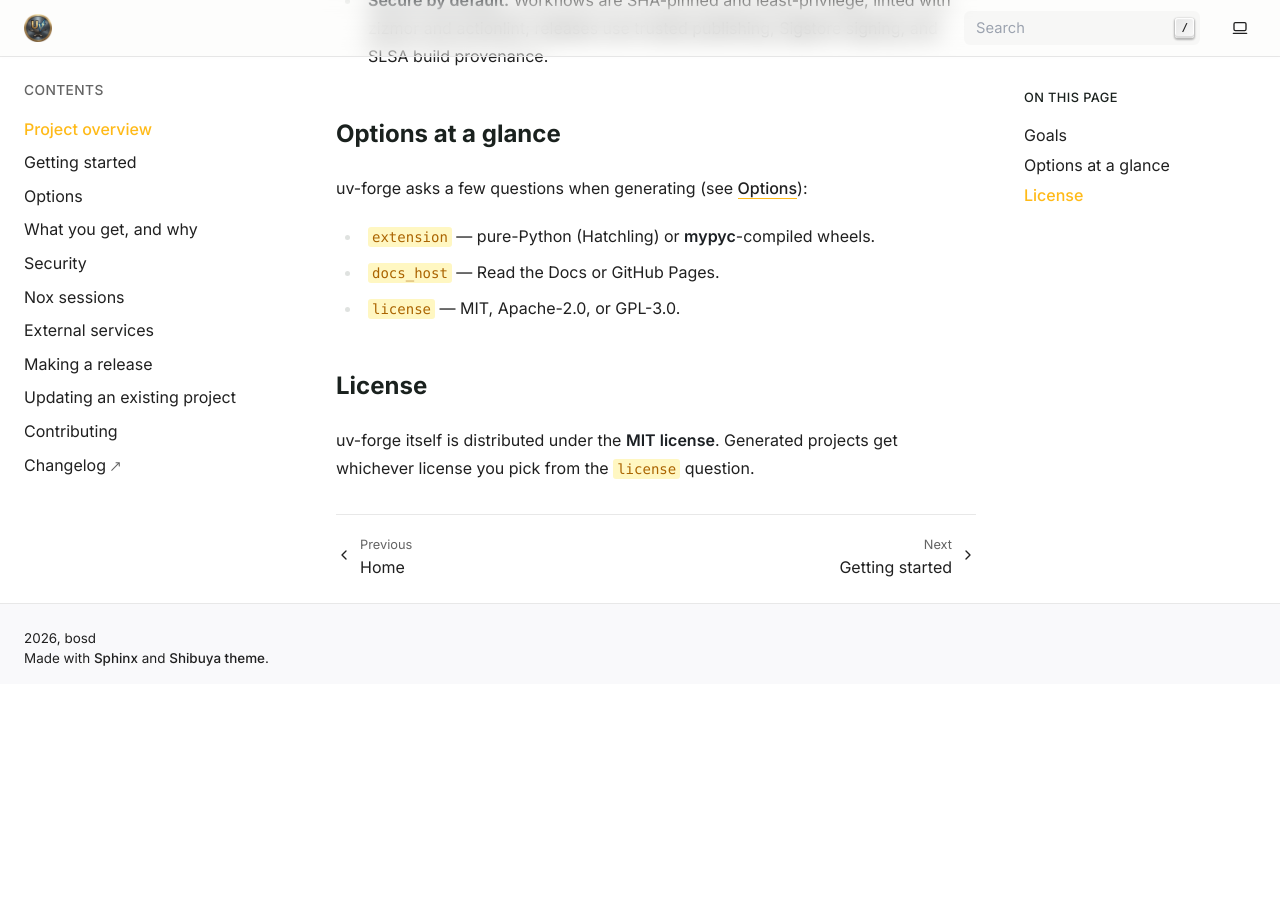
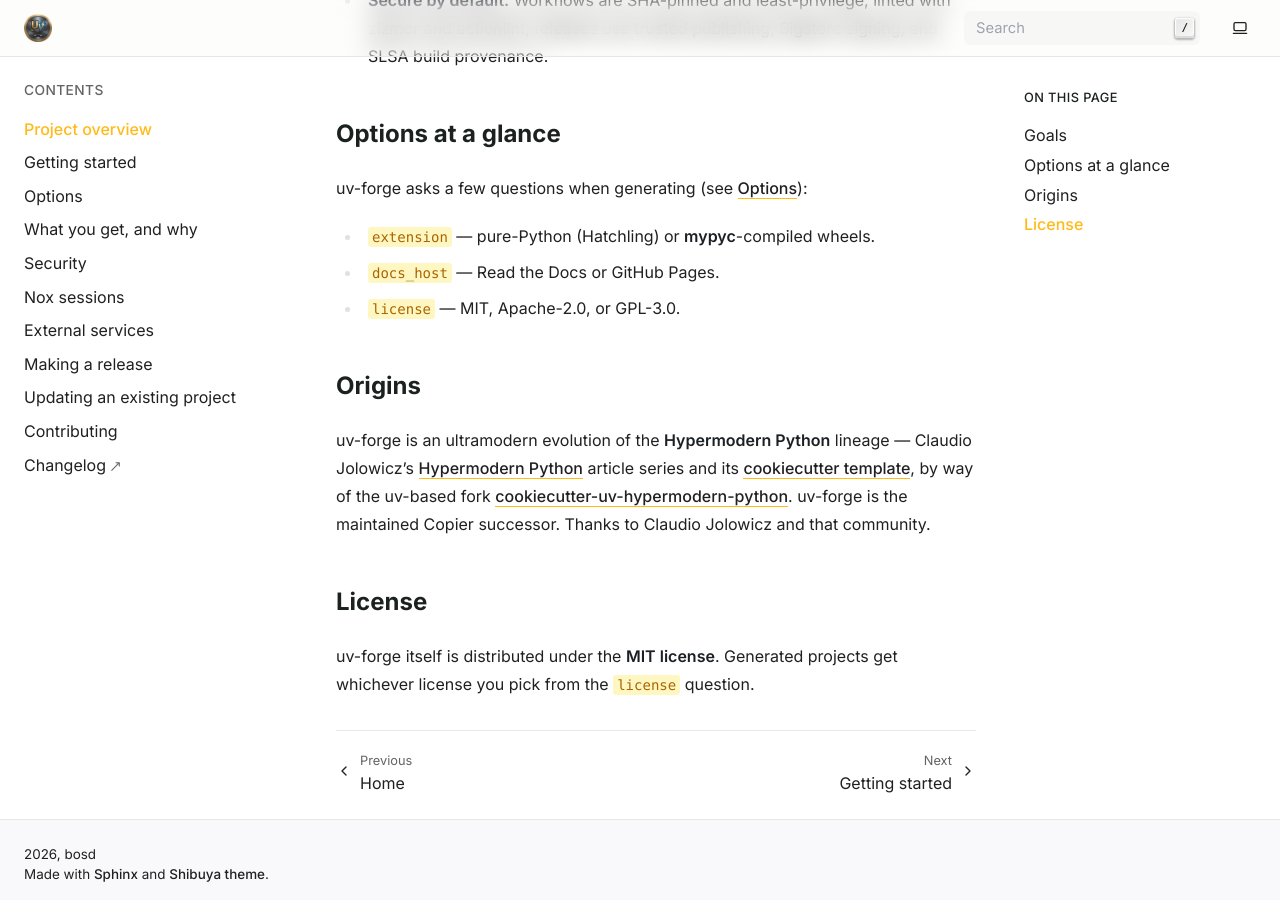
Before and after one commit to bosd/uv-forge, a Sphinx documentation site: the page built from docs/overview.md, in a window 1280 px wide and 900 px high, scrolled down 602 px. Built offline with Sphinx 7.4.7, drawn with Linux system fonts in a browser that asks for light colours; before the commit the page ends 1286 px from its top, so only the background shows below that.

Commit message:
docs: add origin story / lineage to Hypermodern Python (cjolowicz)

```diff
--- a/docs/overview.md
+++ b/docs/overview.md
@@ -23,6 +23,15 @@
 - `docs_host` — Read the Docs or GitHub Pages.
 - `license` — MIT, Apache-2.0, or GPL-3.0.
 
+## Origins
+
+uv-forge is an ultramodern evolution of the **Hypermodern Python** lineage — Claudio Jolowicz's
+[Hypermodern Python](https://blog.claudiojolowicz.com/posts/hypermodern-python-01-setup/) article
+series and its [cookiecutter template](https://github.com/cjolowicz/cookiecutter-hypermodern-python),
+by way of the uv-based fork
+[cookiecutter-uv-hypermodern-python](https://github.com/bosd/cookiecutter-uv-hypermodern-python).
+uv-forge is the maintained Copier successor. Thanks to Claudio Jolowicz and that community.
+
 ## License
 
 uv-forge itself is distributed under the **MIT license**. Generated projects get whichever license
```
Also changed, not shown: README.md (+14 -0 lines).
